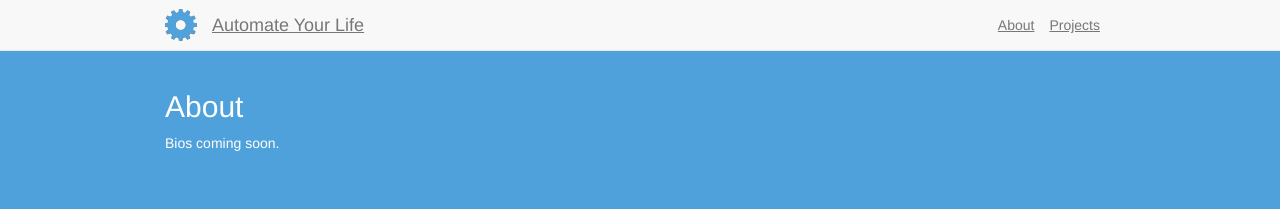
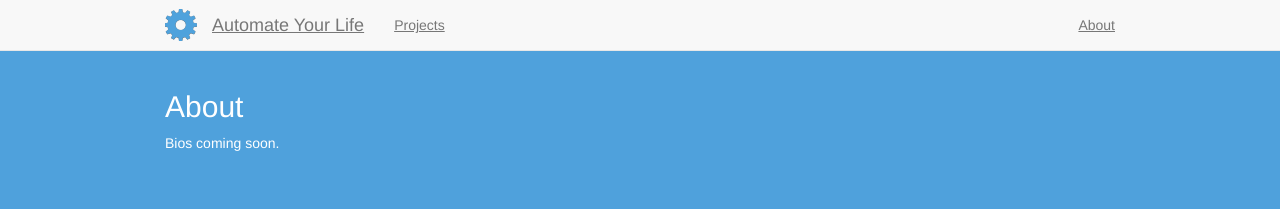
Before and after one commit to moshner/automateyourlife.org, a Jekyll site: the page built from about/index.html, in a window 1280 px wide. Shown: the top 209 px of the page. Built offline with Jekyll 4.4.1, drawn with Linux system fonts in a browser that asks for light colours; nearby versions of some CDN libraries.

Commit message:
remove overriding styles

```diff
--- a/assets/styles/site.css
+++ b/assets/styles/site.css
@@ -16,9 +16,6 @@ a {
 .container, .container-fluid {
     max-width: 980px;
 }
-.nav {
-    float: right;
-}
 .navbar-brand > img {
     display: inline-block;
     margin-top: -6px;
```
